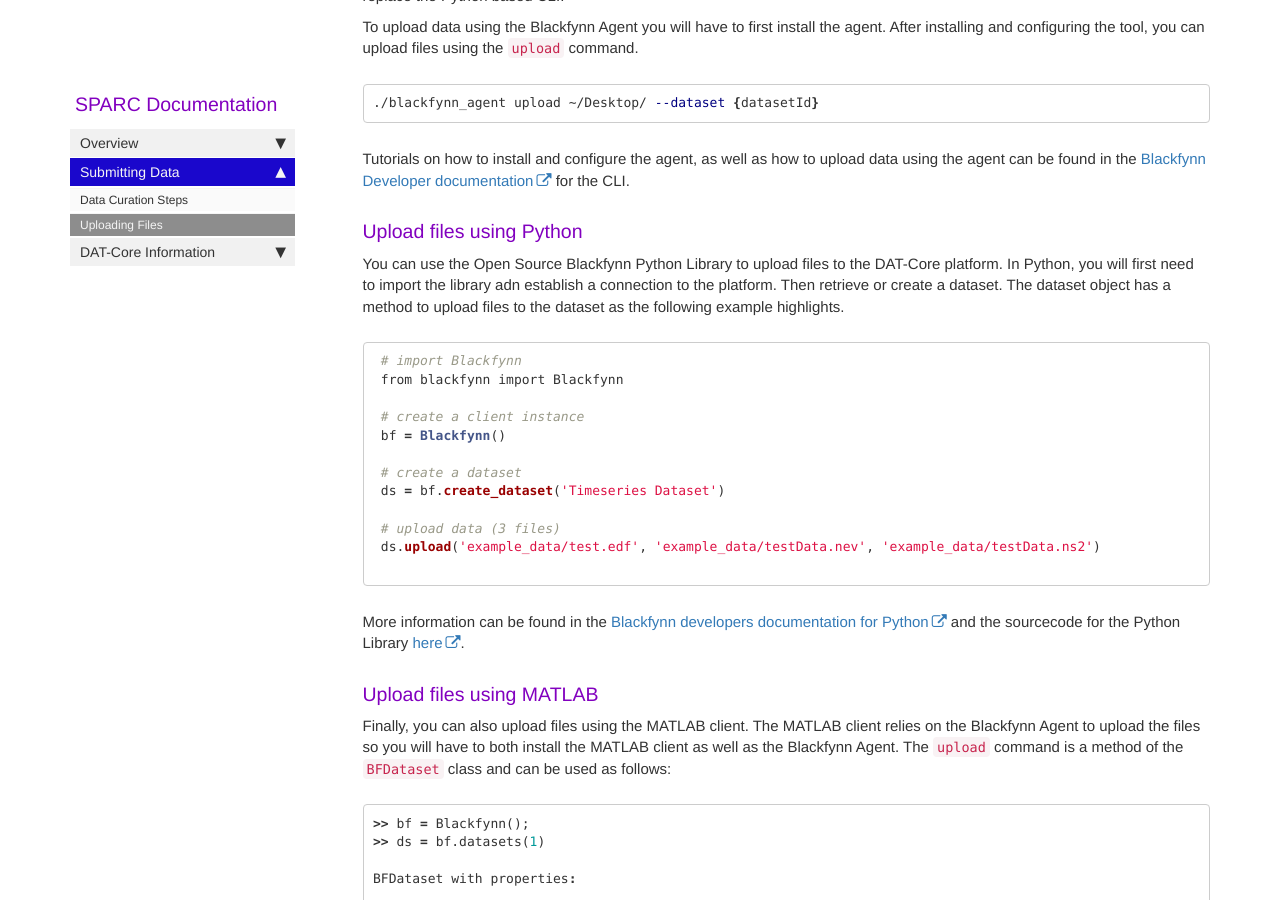
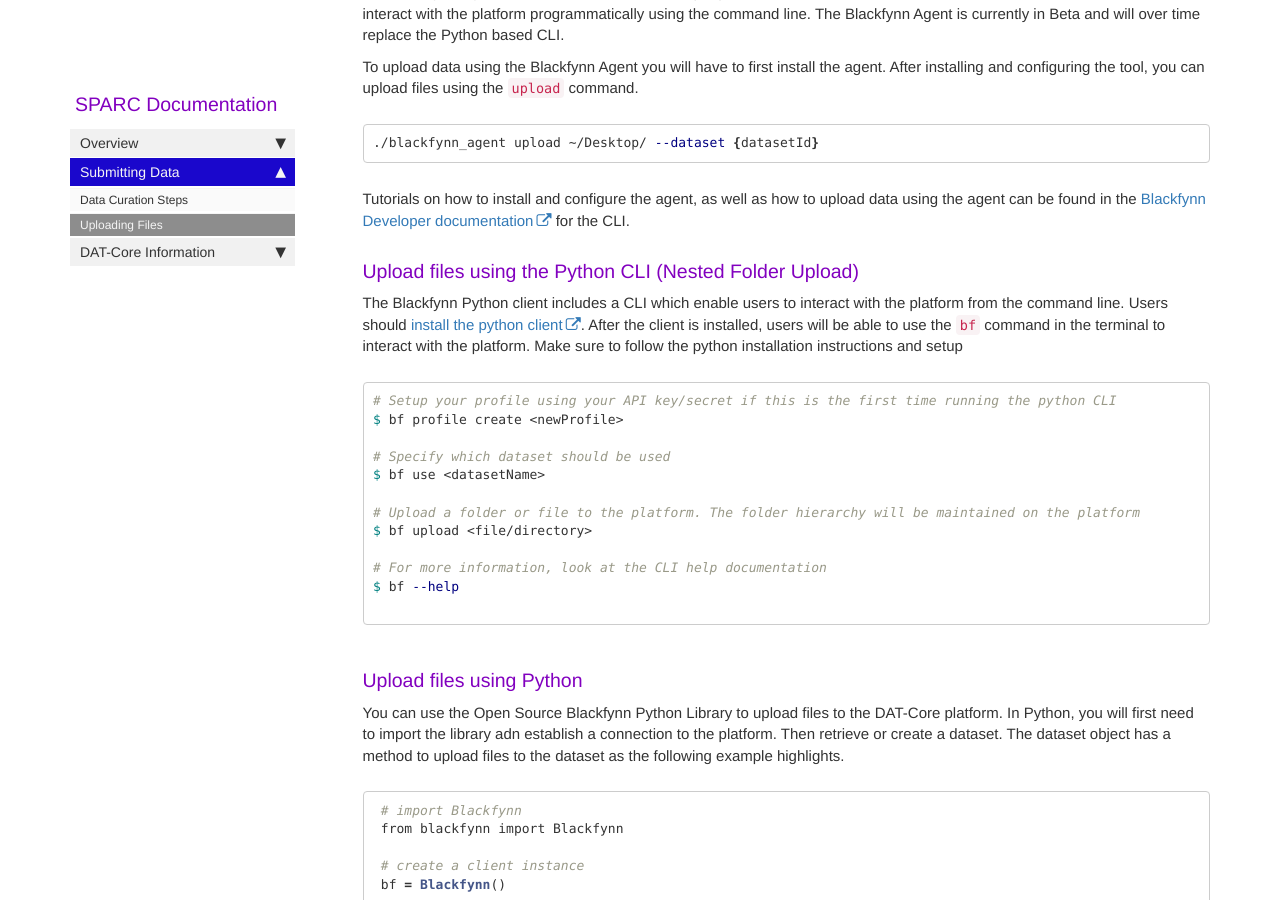
Before and after one commit to tgbugs/docs.sparc.science, a Jekyll site: the page built from pages/dat_core/file_upload_dat_core.md, in a window 1280 px wide and 900 px high, scrolled down 2147 px. Built offline with Jekyll 4.4.1, drawn with Linux system fonts in a browser that asks for light colours; nearby versions of some CDN libraries; comment, search, counter and statistics services are not loaded; some of the changed text lies outside the part shown.

Commit message:
added info for uploading files with Python CLI

````diff
--- a/pages/dat_core/file_upload_dat_core.md
+++ b/pages/dat_core/file_upload_dat_core.md
@@ -45,6 +45,24 @@ To upload data using the Blackfynn Agent you will have to first install the agen
 
 Tutorials on how to install and configure the agent, as well as how to upload data using the agent can be found in the [Blackfynn Developer documentation](https://developer.blackfynn.io/agent/) for the CLI.
 
+### Upload files using the Python CLI (Nested Folder Upload)
+The Blackfynn Python client includes a CLI which enable users to interact with the platform from the command line. Users should [install the python client](https://developer.blackfynn.io/python/). After the client is installed, users will be able to use the ```bf``` command in the terminal to interact with the platform. Make sure to follow the python installation instructions and setup
+
+```bash
+# Setup your profile using your API key/secret if this is the first time running the python CLI
+$ bf profile create <newProfile>
+
+# Specify which dataset should be used
+$ bf use <datasetName>
+
+# Upload a folder or file to the platform. The folder hierarchy will be maintained on the platform
+$ bf upload <file/directory>
+
+# For more information, look at the CLI help documentation
+$ bf --help
+
+```
+
 ### Upload files using Python
 You can use the Open Source Blackfynn Python Library to upload files to the DAT-Core platform.  In Python, you will first need to import the library adn establish a connection to the platform. Then retrieve or create a dataset. The dataset object has a method to upload files to the dataset as the following example highlights.
 
````
